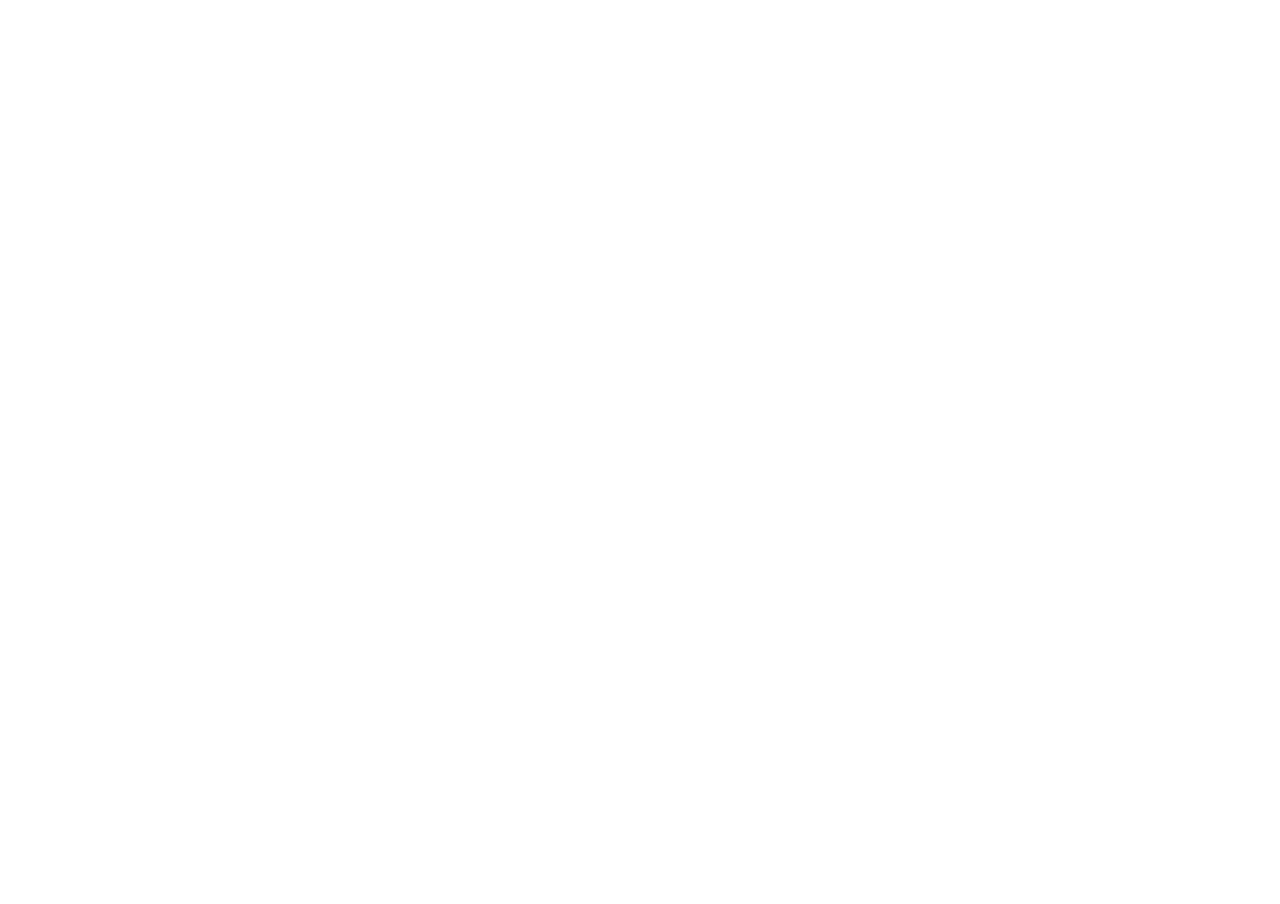
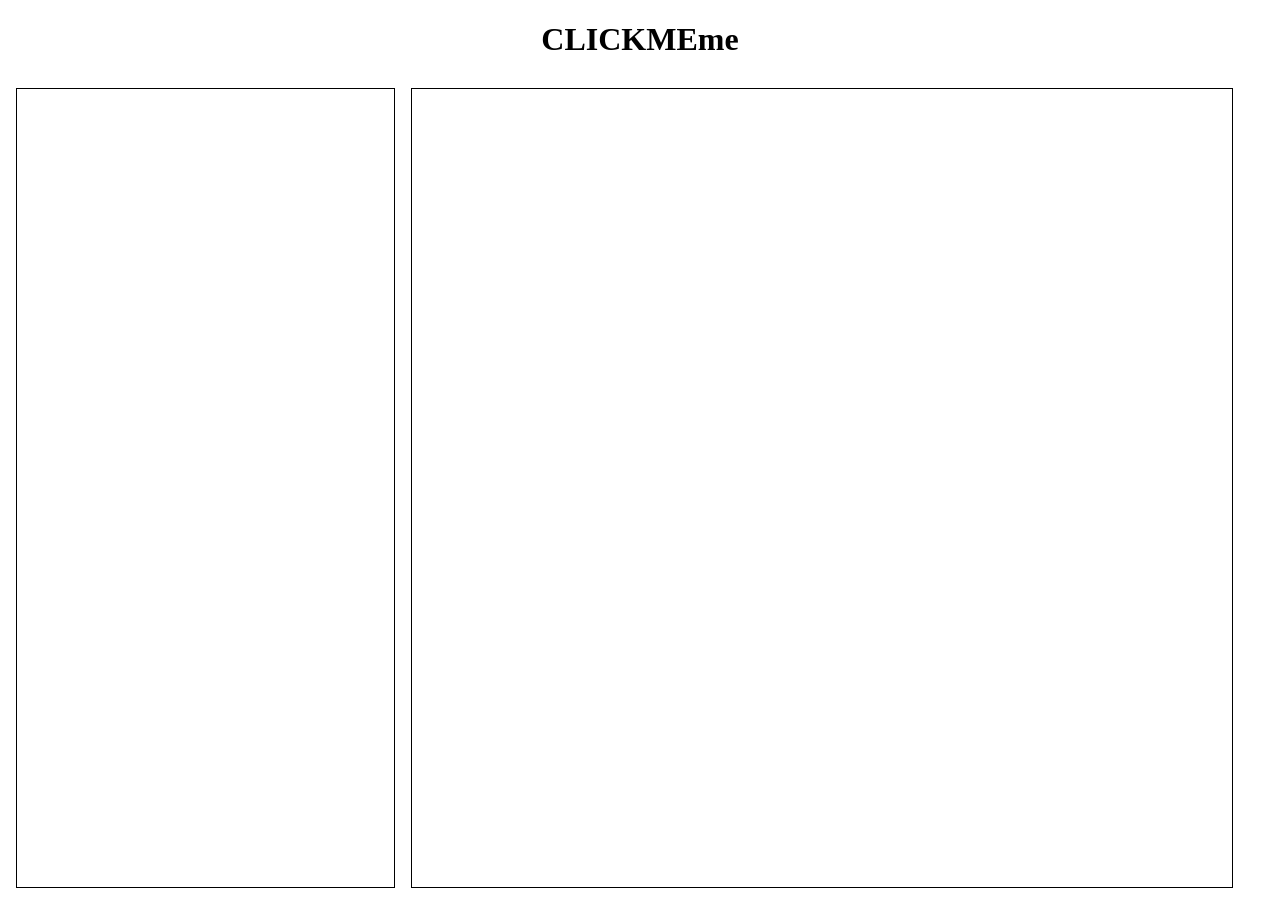
Before and after one commit to Hub-Mo-Amotek/CLICKMEme, a plain HTML site: page index.html in a window 1280 px wide. Before the commit the page ends 800 px from the top, so only its background shows below. Drawn offline with Linux system fonts and the light colour scheme.

Commit message:
added the layout fot the CLICKMEme

```diff
--- a/css/style.scss
+++ b/css/style.scss
@@ -0,0 +1,24 @@
+* {
+    box-sizing: border-box;
+}
+
+h1 {
+    text-align: center;
+}
+section {
+    border: 1px solid black;
+}
+#container {
+    display: flex;
+
+    .click-container{
+        margin: .5rem;
+        width:30%;
+        height: 100vh;
+    }
+    .meme-container {
+        margin:.5rem;
+        width:65%;
+        height: 100vh;
+    }
+}
--- a/index.html
+++ b/index.html
@@ -5,8 +5,23 @@
     <meta http-equiv="X-UA-Compatible" content="IE=edge">
     <meta name="viewport" content="width=device-width, initial-scale=1.0">
     <title>CLICKMEme</title>
+    <link rel="stylesheet" href="css/style.css">
 </head>
 <body>
+    <header>
+        <h1>CLICKMEme</h1>
+    </header>
+    <main>
+        <div id="container">
+            <section class="click-container">
+
+            </section>
+            <section class="meme-container">
+
+            </section>
+        </div>
+
+    </main>
 
 
 
```
Also changed, not shown: css/style.css, 1 other file.
